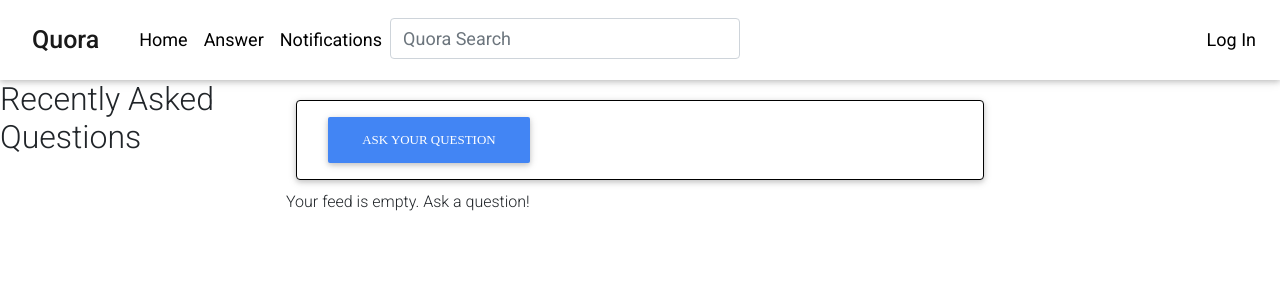
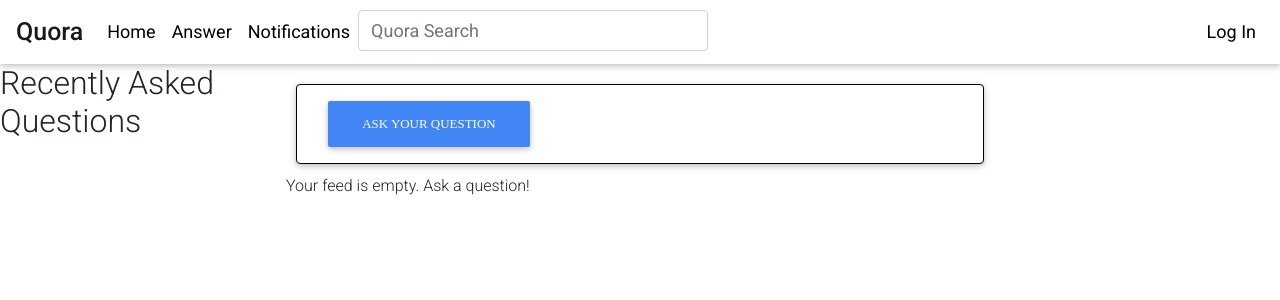
Before and after one commit to chingu-voyage6/Geckos-Team-12, a React (Create React App) app: page / in a window 1280 px wide. Shown: the top 300 px of the page. Built offline with nearby package versions, Linux system fonts and the light colour scheme.

Commit message:
Modified Navbar so that NavbarBrand doesn't have an href -- it won't go anywhere when you click it, but it also won't refresh the page

```diff
--- a/src/components/Navbar.js
+++ b/src/components/Navbar.js
@@ -30,11 +30,9 @@
   render() {
     return (
           <Navbar color="transparent" light expand="md" scrolling>
-            <NavLink to="/" className="nav-brand">
-              <NavbarBrand className="nav-brand">
-                <strong>Quora</strong>
-              </NavbarBrand>
-            </NavLink>
+            <NavbarBrand className="nav-brand">
+              <strong>Quora</strong>
+            </NavbarBrand>
             {!this.state.isWideEnough && <NavbarToggler onClick={this.onClick} />}
             <Collapse isOpen={this.state.collapse} navbar>
               <NavbarNav left className="nav-items">
```
